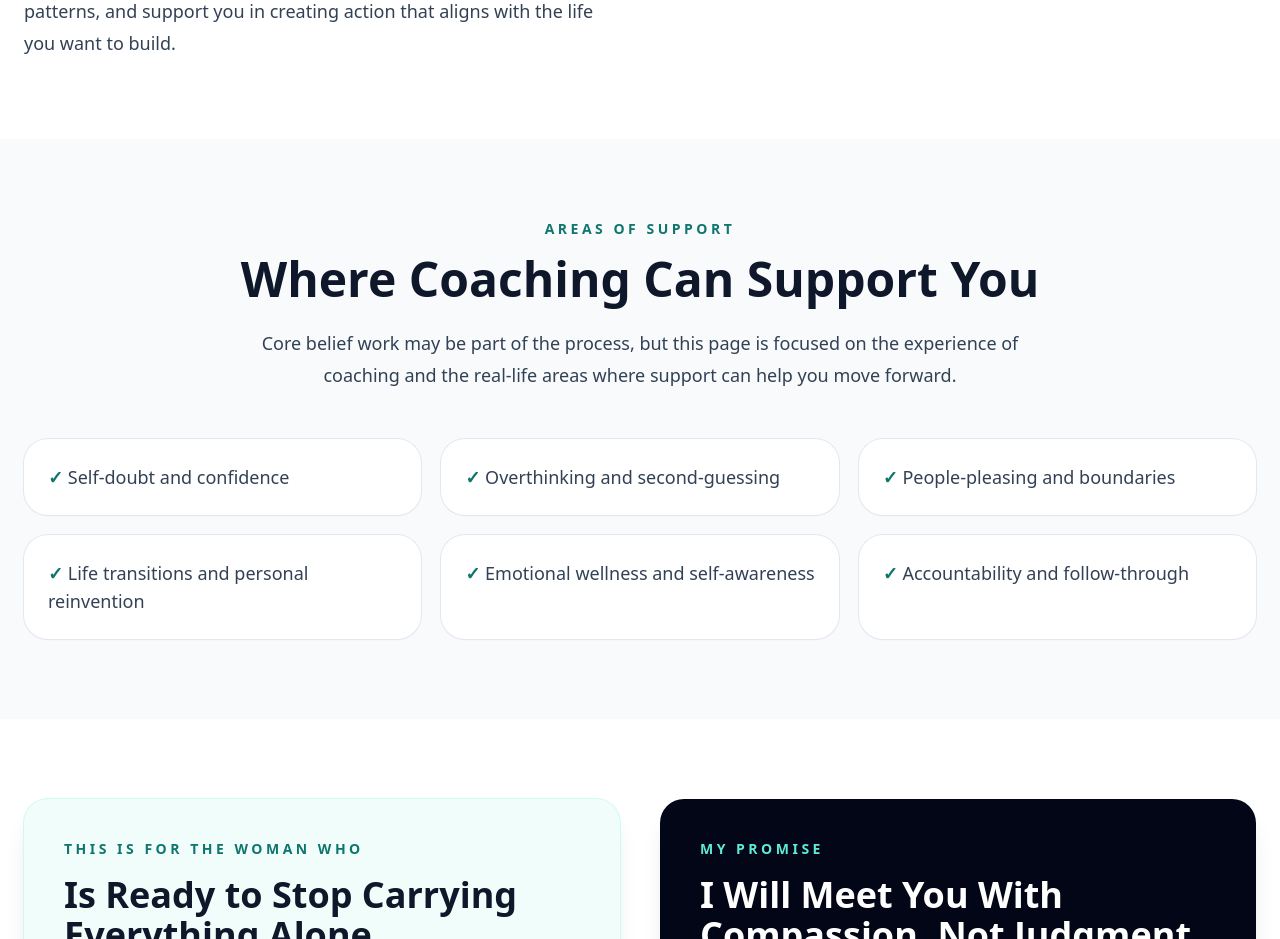
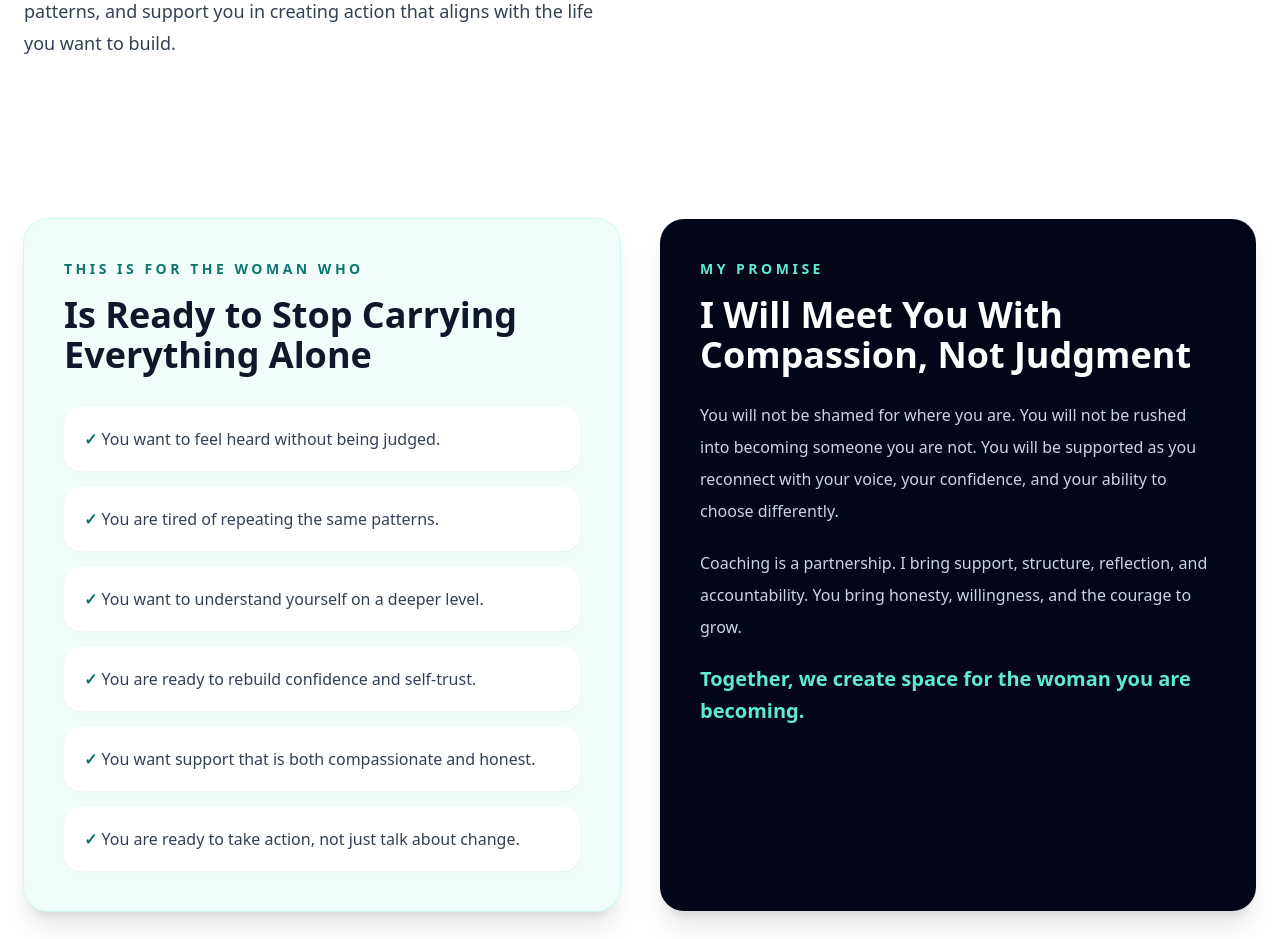
Before and after one commit to Kaelynn-Kinnison/life-coaching-with-kaelynn2, a Next.js app: page /coaching-approach in a window 1280 px wide. Shown: the part 3460-4399 px from the top of the page. Built offline with nearby package versions, Linux system fonts and the light colour scheme; a web font is replaced by a local one.

Commit message:
Update page.js

```diff
--- a/app/coaching-approach/page.js
+++ b/app/coaching-approach/page.js
@@ -34,15 +34,6 @@ const coachingStyle = [
   "Grounded",
   "Reflective",
   "Action-oriented",
-];
-
-const supportAreas = [
-  "Self-doubt and confidence",
-  "Overthinking and second-guessing",
-  "People-pleasing and boundaries",
-  "Life transitions and personal reinvention",
-  "Emotional wellness and self-awareness",
-  "Accountability and follow-through",
 ];
 
 const rightFit = [
@@ -118,7 +109,7 @@ export default function CoachingApproachPage() {
               </Link>
 
               <Link
-                href="/pricing"
+                href="/services"
                 className="inline-flex rounded-full border border-teal-700 px-8 py-4 font-semibold text-teal-800 transition hover:bg-teal-50"
               >
                 View Programs
@@ -310,37 +301,6 @@ export default function CoachingApproachPage() {
         </div>
       </section>
 
-      <section className="bg-slate-50 px-6 py-20">
-        <div className="mx-auto max-w-7xl">
-          <div className="mb-12 text-center">
-            <p className="mb-4 text-sm font-semibold uppercase tracking-[0.25em] text-teal-700">
-              Areas of Support
-            </p>
-
-            <h2 className="text-3xl font-bold text-slate-900 md:text-5xl">
-              Where Coaching Can Support You
-            </h2>
-
-            <p className="mx-auto mt-6 max-w-3xl text-lg leading-8 text-slate-700">
-              Core belief work may be part of the process, but this page is
-              focused on the experience of coaching and the real-life areas
-              where support can help you move forward.
-            </p>
-          </div>
-
-          <div className="grid gap-5 md:grid-cols-3">
-            {supportAreas.map((item) => (
-              <div
-                key={item}
-                className="rounded-3xl bg-white p-6 text-lg font-medium text-slate-700 shadow-sm ring-1 ring-slate-200"
-              >
-                <span className="font-bold text-teal-700">✓</span> {item}
-              </div>
-            ))}
-          </div>
-        </div>
-      </section>
-
       <section className="px-6 py-20">
         <div className="mx-auto grid max-w-7xl gap-10 lg:grid-cols-2">
           <div className="rounded-3xl bg-teal-50 p-10 shadow-xl ring-1 ring-teal-100">
@@ -464,7 +424,7 @@ export default function CoachingApproachPage() {
             </Link>
 
             <Link
-              href="/pricing"
+              href="/services"
               className="rounded-full border border-white px-8 py-4 font-semibold text-white transition hover:bg-white hover:text-slate-950"
             >
               View Programs
```
